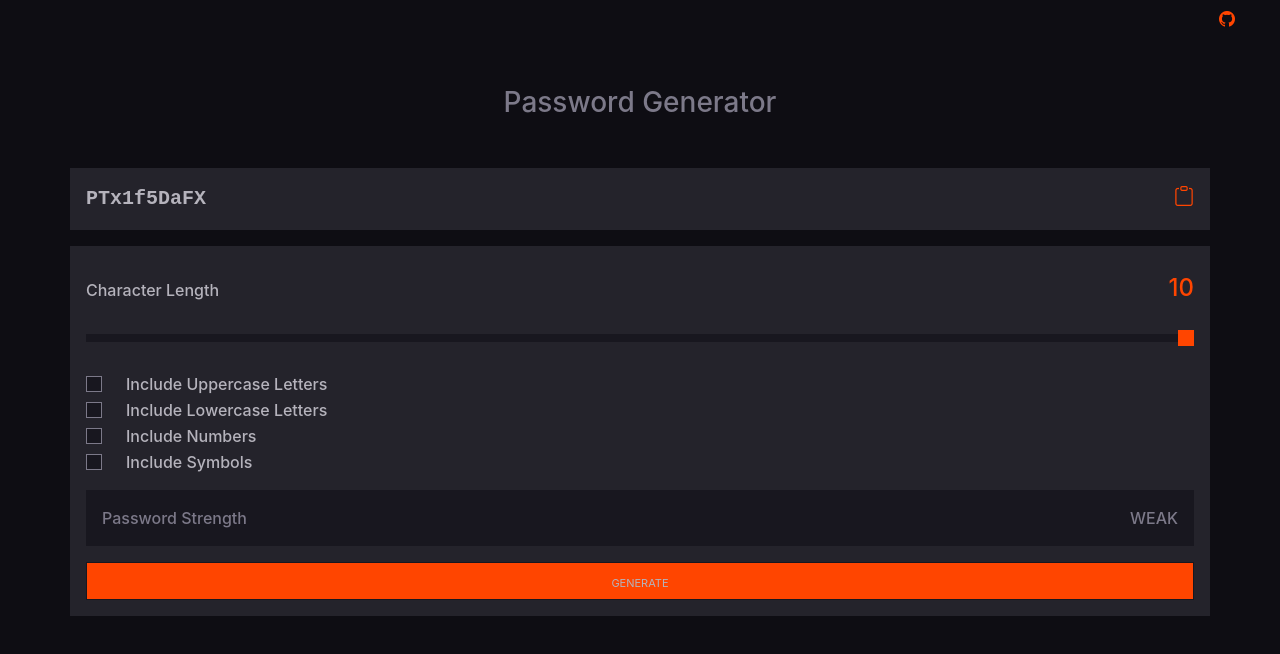
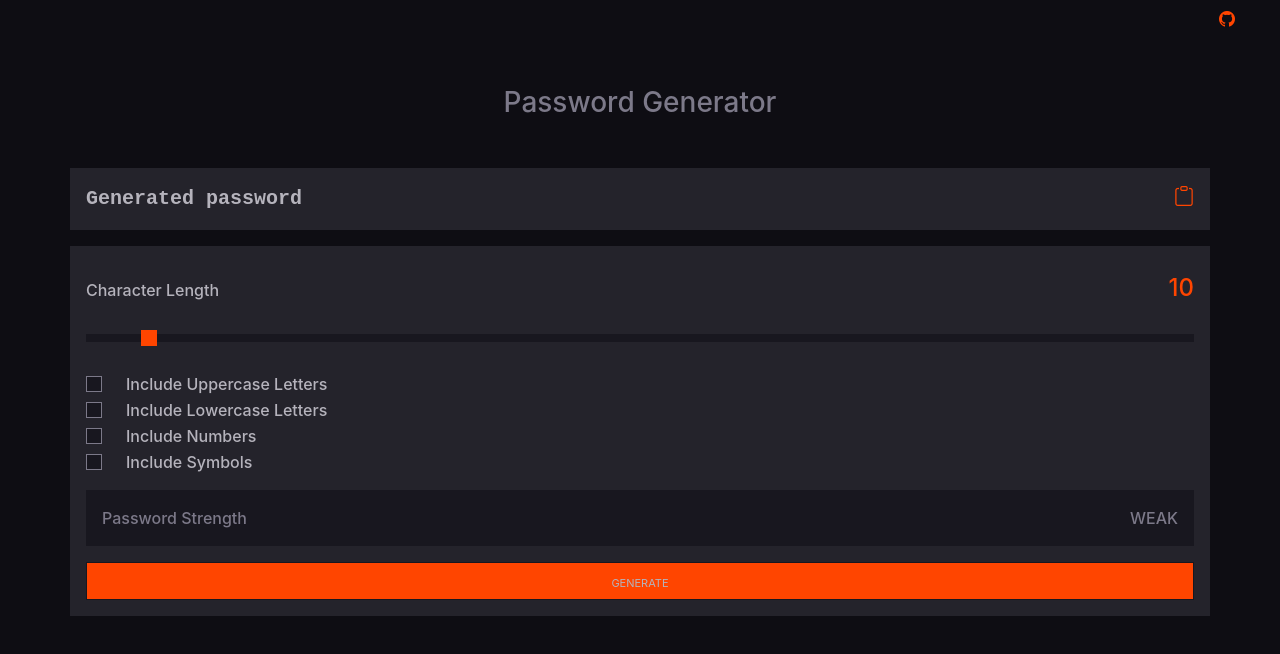
Before and after one commit to joelpeyton/password-generator, a React (Create React App) app: page / in a window 1280 px wide. Shown: the top 654 px of the page. Built offline with nearby package versions, Linux system fonts and the light colour scheme.

Commit message:
add state to input range

```diff
--- a/src/components/App.js
+++ b/src/components/App.js
@@ -1,13 +1,16 @@
 import Header from "./Header";
 import Display from "./Display";
 import Controller from "./Controller";
+import { useState } from "react";
 
 function App() {
+    const [charLength, setCharLength] = useState(10);
+
     return (
         <>
         <Header />
-        <Display />
-        <Controller />
+        <Display charLength={charLength} />
+        <Controller charLength={charLength} handleChange={(e) => setCharLength(e.target.value)}/>
         </>
     );
 }
--- a/src/components/Controller.js
+++ b/src/components/Controller.js
@@ -1,14 +1,21 @@
-function Controller() {
+function Controller({ charLength, handleChange }) {
     return (
         <div className="container p-3 mt-3">
 
             {/* Character Length */}
-            <div className="mt-3 mb-4">Character Length<span className="char-length">10</span></div>
+            <div className="mt-3 mb-4">Character Length<span className="char-length">{charLength}</span></div>
 
             {/* Slider */}
             <div className="mt-3 mb-3">
                 <label htmlFor="rangeSlider" className="form-label"></label>
-                <input type="range" id="rangeSlider" className="form-range" min="1" max="48" />
+                <input
+                    type="range"
+                    id="rangeSlider"
+                    className="form-range"
+                    min="8" max="48"
+                    value={charLength}
+                    onChange={handleChange}
+                />
             </div>
 
             {/* Checkboxes */}
--- a/src/components/Display.js
+++ b/src/components/Display.js
@@ -1,8 +1,10 @@
-function Display() {
+function Display({ charLength }) {
+    let password = 'Generated password';
+
     return (
         <div className="container p-3">
             <div className="display">
-                PTx1f5DaFX
+                {password}
                 <i className="bi bi-clipboard"></i>
             </div>
         </div>
```
